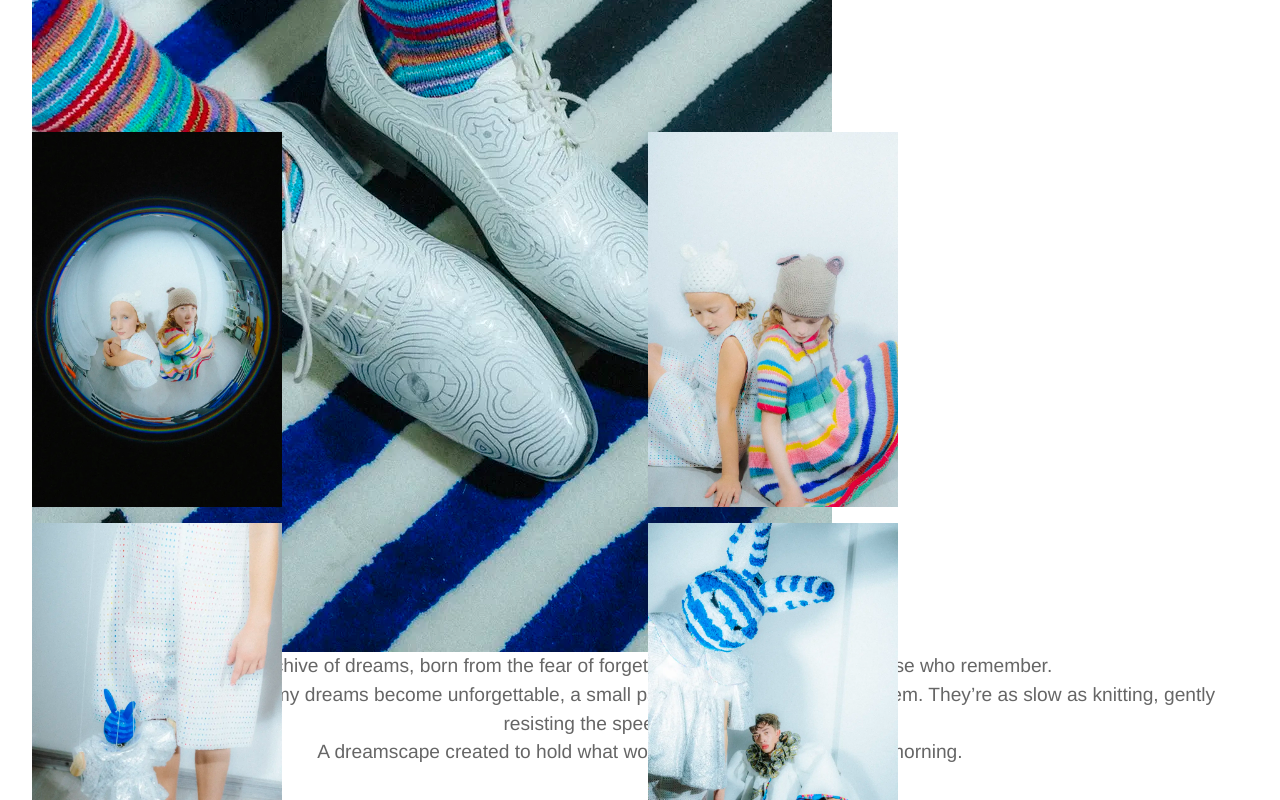
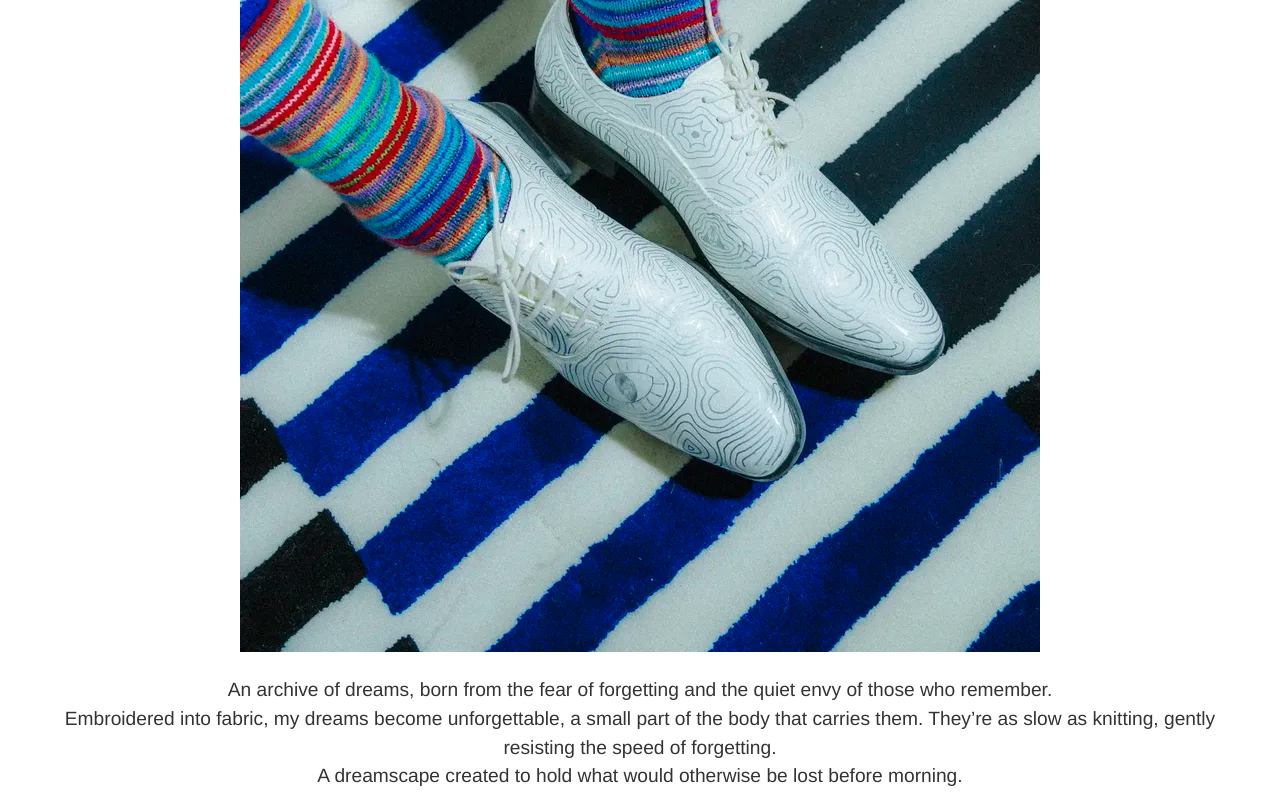
Before and after one commit to brentvervaet/anneliesannys-portfolio, a Vue app: page /lost-before-morning in a window 1280 px wide. Shown: the part 1500-2300 px from the top of the page. Built offline with nearby package versions, Linux system fonts and the light colour scheme.

Commit message:
style: update font weight in AboutView for improved readability

```diff
--- a/src/components/ProjectDetail.vue
+++ b/src/components/ProjectDetail.vue
@@ -175,7 +175,12 @@
 }
 
 .project-head {
-  height: 100lvh;
+  min-height: 100lvh;
+}
+
+.project-head img {
+  display: block;
+  margin: 1.5rem auto;
 }
 
 .project-title {
@@ -194,25 +199,20 @@
 }
 
 .project-description {
-  align-items: center;
-  justify-content: center;
   text-align: center;
-  color: #666;
-  /* margin-bottom: 1rem; */
+  font-size: 1rem;
+  font-weight: 300;
 }
 
 .project-description p {
   font-size: 1.2rem;
-  /* margin-bottom: 1rem; */
-  /* font-weight: 400; */
-  /* line-height: 1.6; */
-  /* text-align: justify; */
 }
 
 .image-grid {
   display: grid;
   grid-template-columns: repeat(2, 1fr);
   gap: 1rem;
+  padding: 2rem 0;
 }
 
 .image-grid img {
--- a/src/views/AboutView.vue
+++ b/src/views/AboutView.vue
@@ -114,7 +114,7 @@
   padding-top: 2.5rem;
   color: black;
   font-size: 1rem;
-  font-weight: 300;
+  font-weight: 400;
   line-height: 1.5;
   flex: 1;
 }
```
